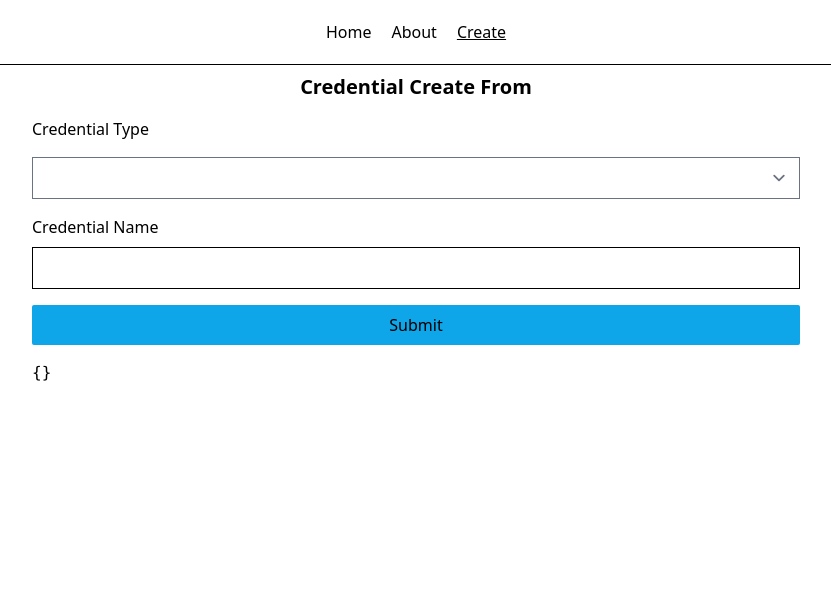
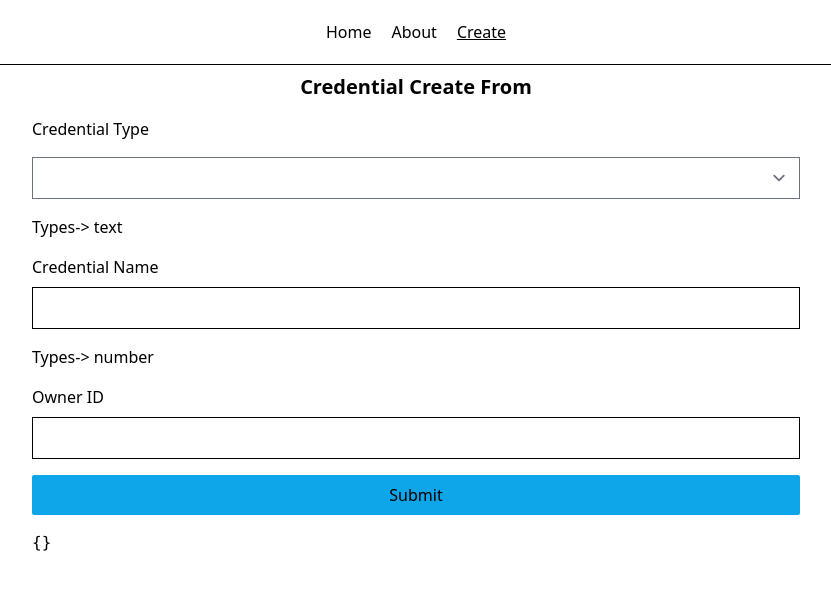
Before and after one commit to nurRiyad/form-builder, a Vue app: page /create in a window 1280 px wide. Shown: the top 590 px of the page, without its empty margins (224-1055 px from the left). Built offline with nearby package versions, Linux system fonts and the light colour scheme.

Commit message:
Input password and number type from schema
Signed-off-by: nurRiyad <asadnurriyad@gmail.com>

```diff
--- a/src/components/base/CheckBox.vue
+++ b/src/components/base/CheckBox.vue
@@ -6,6 +6,8 @@ import lodash from 'lodash'
 const props = defineProps<{
   element: CheckBox
   initialValue: any
+  wholeSchema: any
+  func?: any
   setValue: (path: string, val: any) => void
   deleteValue: (key: string) => void
 }>()
--- a/src/components/base/InputText.vue
+++ b/src/components/base/InputText.vue
@@ -1,11 +1,12 @@
 <script lang="ts" setup>
 import type { Input } from '@/types/schema'
-import { onUnmounted, ref, watch } from 'vue'
+import { computed, onUnmounted, ref, watch } from 'vue'
 import lodash from 'lodash'
 
 const props = defineProps<{
   element: Input
   initialValue: any
+  wholeSchema: any
   func?: any
   setValue: (path: string, val: any) => void
   deleteValue: (key: string) => void
@@ -39,18 +40,33 @@ fetchData()
 onUnmounted(() => {
   props.deleteValue(props.element.schema)
 })
+
+const calculateInputType = computed(() => {
+  let path = props.element.schema
+  path = `${path.replace('schema/', '')}`
+  path = path.replaceAll('/', '.')
+  const typePath = `${path}.type`
+  const formatPath = `${path}.format`
+  const type = lodash.get(props.wholeSchema, typePath)
+  const format = lodash.get(props.wholeSchema, formatPath)
+  console.log(format, type)
+  if (type === 'integer') return 'number'
+  else if (type === 'string' && format === 'password') return 'password'
+  return 'text'
+})
 </script>
 
 <template>
   <div v-if="inInputFetching">
     <h1>This input element is loading...</h1>
   </div>
+  <p>Types-> {{ calculateInputType }}</p>
   <div class="flex flex-col space-y-2">
     <label :for="element.label">{{ element.label }}</label>
     <input
       :id="element.label"
       :name="element.label"
-      type="text"
+      :type="calculateInputType"
       v-model="value"
       class="border border-black"
     />
--- a/src/components/base/SelectSingle.vue
+++ b/src/components/base/SelectSingle.vue
@@ -6,6 +6,7 @@ import lodash from 'lodash'
 const props = defineProps<{
   element: Select
   initialValue: any
+  wholeSchema: any
   func?: any
   setValue: (path: string, val: any) => void
   deleteValue: (key: string) => void
--- a/src/components/base/TextArea.vue
+++ b/src/components/base/TextArea.vue
@@ -6,6 +6,7 @@ import lodash from 'lodash'
 const props = defineProps<{
   element: TextArea
   initialValue: any
+  wholeSchema: any
   func?: any
   setValue: (path: string, val: any) => void
   deleteValue: (key: string) => void
--- a/src/components/base/TheRadio.vue
+++ b/src/components/base/TheRadio.vue
@@ -6,6 +6,8 @@ import lodash from 'lodash'
 const props = defineProps<{
   element: Radio
   initialValue: any
+  wholeSchema: any
+  func?: any
   setValue: (path: string, val: any) => void
   deleteValue: (key: string) => void
 }>()
--- a/src/components/derived/SingleStep.vue
+++ b/src/components/derived/SingleStep.vue
@@ -75,38 +75,47 @@ fetchData()
       <InputText
         v-if="el.type === 'input' && (el.if ? fn[el.if].value : true)"
         :element="el"
+        :initial-value="initialValue"
+        :whole-schema="schema"
+        :func="fn"
         :set-value="setValue"
         :delete-value="deleteValue"
-        :initial-value="initialValue"
-        :func="fn"
       />
       <SelectSingle
         v-else-if="el.type === 'simple-select' && (el.if ? fn[el.if].value : true)"
         :element="el"
+        :initial-value="initialValue"
+        :whole-schema="schema"
+        :func="fn"
         :set-value="setValue"
         :delete-value="deleteValue"
-        :initial-value="initialValue"
       />
       <TheRadio
         v-else-if="el.type === 'radio' && (el.if ? fn[el.if].value : true)"
         :element="el"
+        :initial-value="initialValue"
+        :whole-schema="schema"
+        :func="fn"
         :set-value="setValue"
         :delete-value="deleteValue"
-        :initial-value="initialValue"
       />
       <CheckBox
         v-else-if="el.type === 'check-box' && (el.if ? fn[el.if].value : true)"
         :element="el"
+        :initial-value="initialValue"
+        :whole-schema="schema"
+        :func="fn"
         :set-value="setValue"
         :delete-value="deleteValue"
-        :initial-value="initialValue"
       />
       <TextArea
         v-else-if="el.type === 'textarea' && (el.if ? fn[el.if].value : true)"
         :element="el"
+        :initial-value="initialValue"
+        :whole-schema="schema"
+        :func="fn"
         :set-value="setValue"
         :delete-value="deleteValue"
-        :initial-value="initialValue"
       />
     </template>
     <button
--- a/src/form/cred-form/create-ui.json
+++ b/src/form/cred-form/create-ui.json
@@ -26,6 +26,11 @@
       "type": "input",
       "label": "Credential Name",
       "schema": "schema/properties/name"
+    },
+    {
+      "type": "input",
+      "label": "Owner ID",
+      "schema": "schema/properties/ownerID"
     },
     {
       "if": "isCredAws",
```
